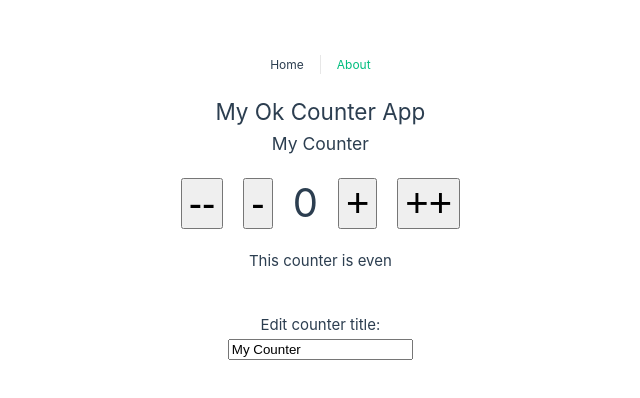
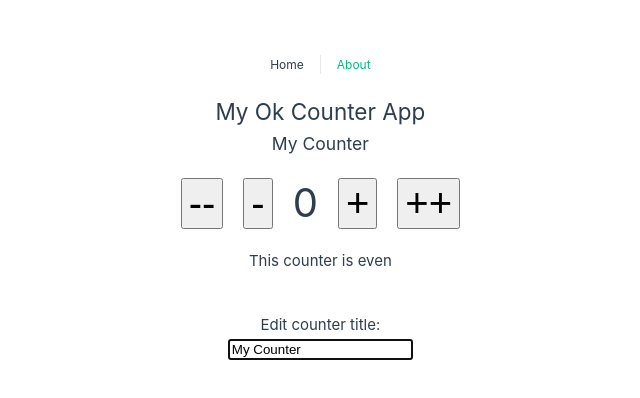
Before and after one commit to ronaldofjc/vue-composition-api-basics, a Vue app: page / in a window 1280 px wide. Shown: the part 198-596 px from the top of the page, without its empty margins (140-780 px from the left). Built offline with nearby package versions, Linux system fonts and the light colour scheme.

Commit message:
directives

```diff
--- /dev/null
+++ b/src/directives/vAutofocus.js
@@ -0,0 +1,5 @@
+export const vAutofocus = {
+  mounted: (el) => {
+    el.focus()
+  },
+}
--- a/src/views/AboutView.vue
+++ b/src/views/AboutView.vue
@@ -1,5 +1,10 @@
 <template>
   <div class="about">
     <h1>About</h1>
+    <textarea v-autofocus />
   </div>
 </template>
+
+<script setup>
+  import { vAutofocus } from '@/directives/vAutofocus'
+</script>
--- a/src/views/HomeView.vue
+++ b/src/views/HomeView.vue
@@ -17,7 +17,7 @@
 
     <div class="edit">
       <h4>Edit counter title:</h4>
-      <input v-model="counterData.title" type="text">
+      <input v-model="counterData.title" type="text" v-autofocus>
     </div>
   </div>
 </template>
@@ -25,6 +25,7 @@
 <script setup>
   // imports
   import { computed, onMounted, reactive, watch } from 'vue'
+  import { vAutofocus } from '@/directives/vAutofocus'
 
   // app title
   const appTitle = 'My Ok Counter App'
```
